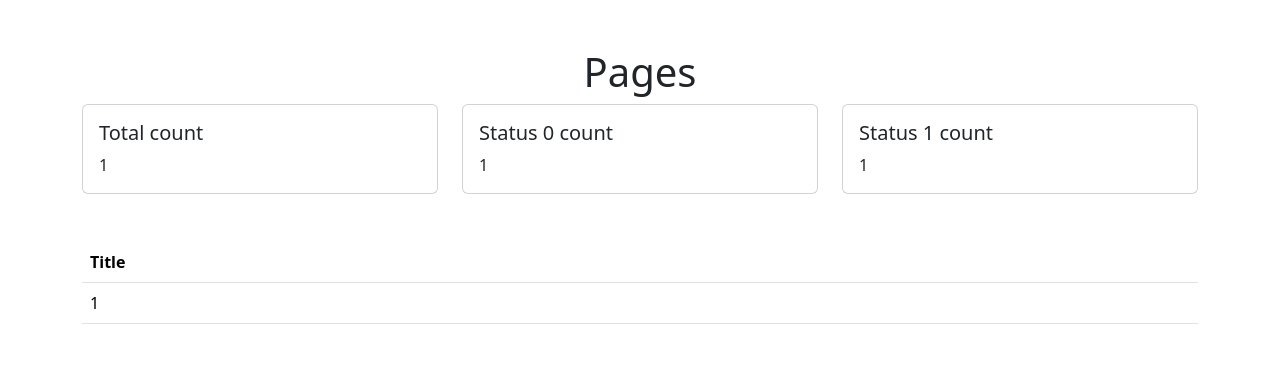
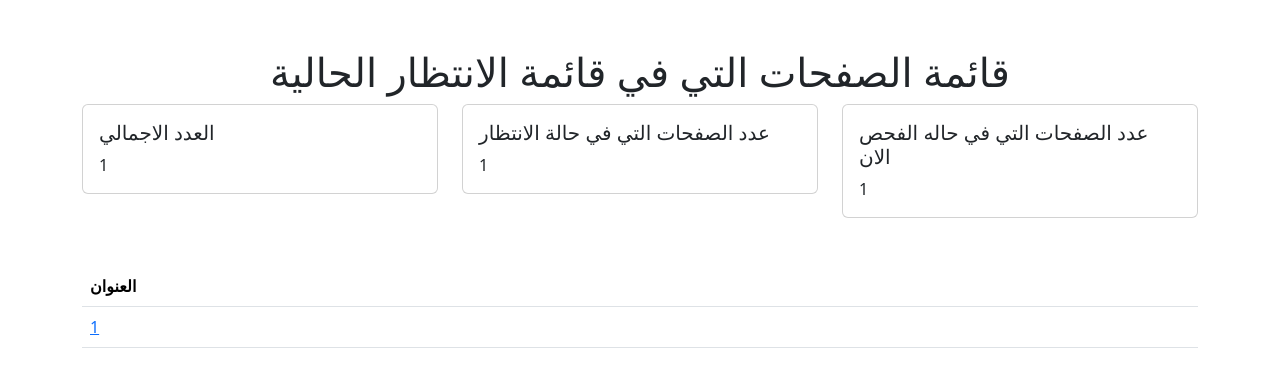
Before and after one commit to LokasWiki/LokasBot-web, a Flask app: template src/templates/pages.html in a window 1280 px wide. Shown: the top 387 px of the page. Run offline with Flask 2, Linux system fonts and the light colour scheme; the template is opened without the code that fills it: most values are stand-ins (such as "Sample title", 1, 10 or a date in 2020); some libraries are stand-ins or nearby versions.

Commit message:
تعريب النص

```diff
--- a/src/templates/pages.html
+++ b/src/templates/pages.html
@@ -9,12 +9,12 @@
 </head>
 <body>
 <div class="container">
-    <h1 class="text-center mt-5">Pages</h1>
+    <h1 class="text-center mt-5">قائمة الصفحات التي في قائمة الانتظار الحالية</h1>
     <div class="row">
         <div class="col-md-4">
             <div class="card">
                 <div class="card-body">
-                    <h5 class="card-title">Total count</h5>
+                    <h5 class="card-title">العدد الاجمالي</h5>
                     <p class="card-text">{{ total_count }}</p>
                 </div>
             </div>
@@ -22,7 +22,7 @@
         <div class="col-md-4">
             <div class="card">
                 <div class="card-body">
-                    <h5 class="card-title">Status 0 count</h5>
+                    <h5 class="card-title">عدد الصفحات التي في حالة الانتظار</h5>
                     <p class="card-text">{{ status_0_count }}</p>
                 </div>
             </div>
@@ -30,7 +30,7 @@
         <div class="col-md-4">
             <div class="card">
                 <div class="card-body">
-                    <h5 class="card-title">Status 1 count</h5>
+                    <h5 class="card-title">عدد الصفحات التي في حاله الفحص الان</h5>
                     <p class="card-text">{{ status_1_count }}</p>
                 </div>
             </div>
@@ -41,13 +41,17 @@
             <table class="table">
                 <thead>
                 <tr>
-                    <th>Title</th>
+                    <th>العنوان</th>
                 </tr>
                 </thead>
                 <tbody>
                 {% for page in pages_list %}
                 <tr>
-                    <td>{{ page[0] }}</td>
+                    <td>
+                        <a href="https://ar.wikipedia.org/wiki/{{ page[0] }}">
+                            {{ page[0] }}
+                        </a>
+                    </td>
                 </tr>
                 {% endfor %}
                 </tbody>
```
Also changed, not shown: src/templates/index.html (+9 -5 lines).
